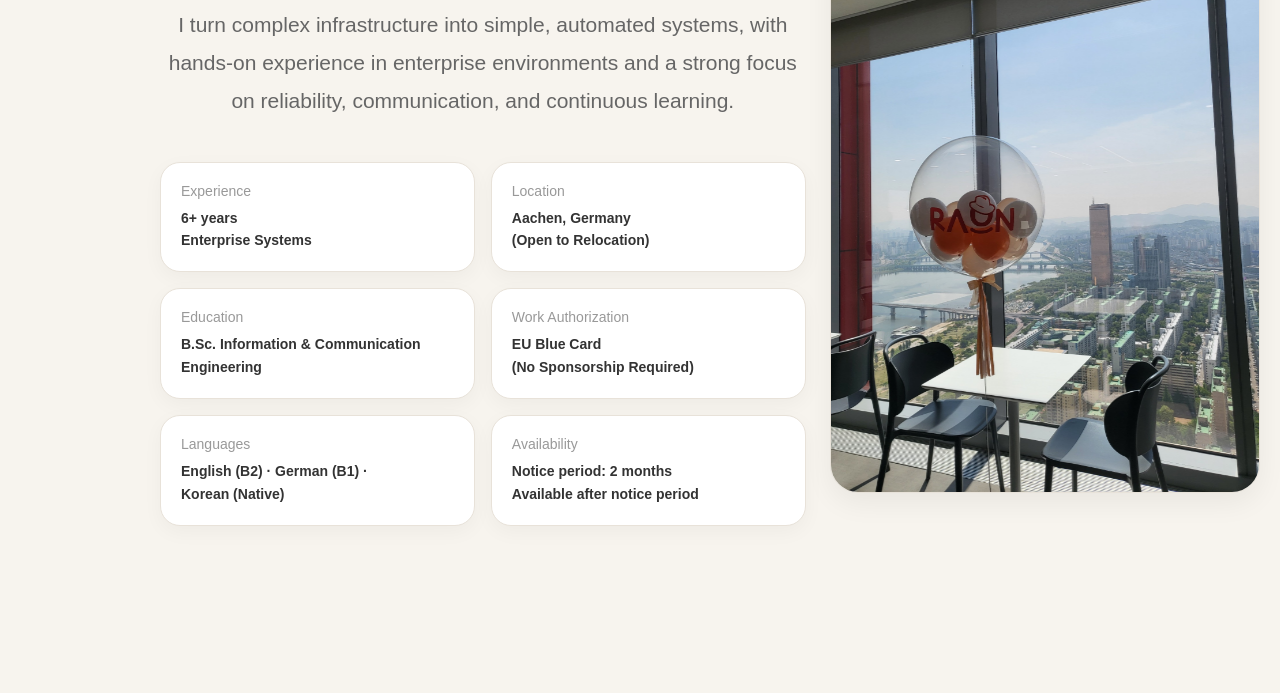
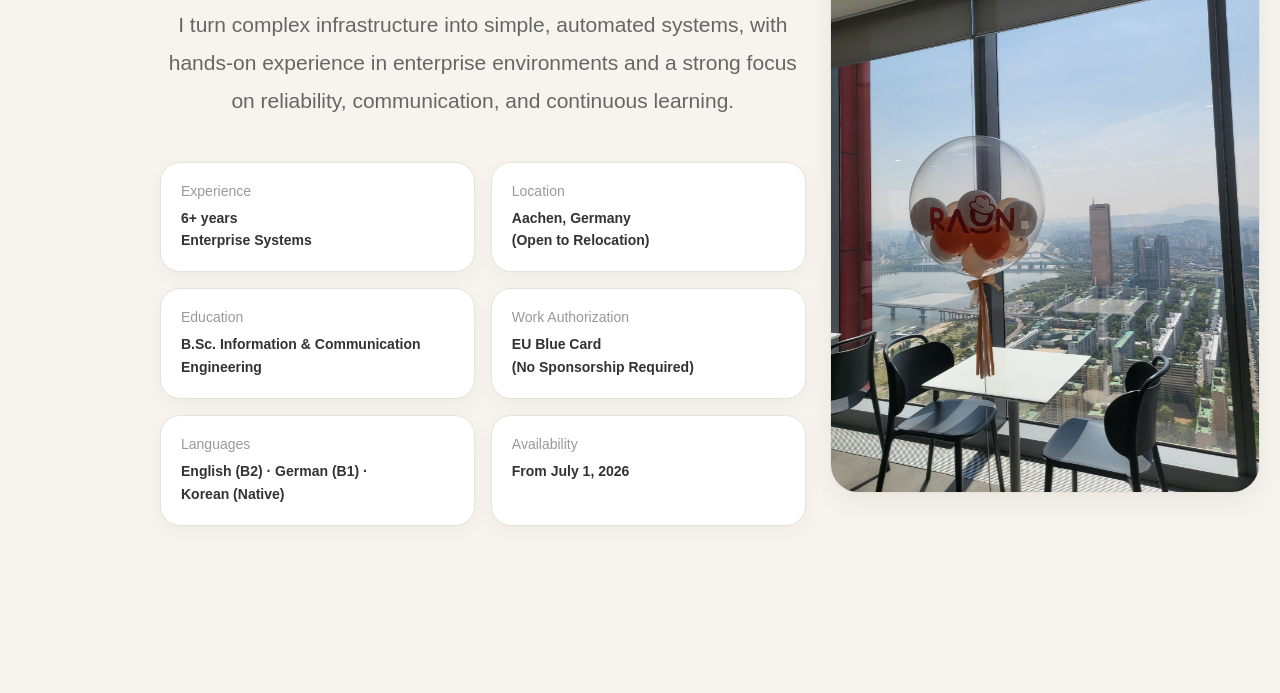
Before and after one commit to xotmfrlox/cloud-native-devops-gcp, a website: page app/index.html in a window 1280 px wide. Shown: the part 379-1072 px from the top of the page. Drawn offline with Linux system fonts and the light colour scheme.

Commit message:
edited Availability

```diff
--- a/app/index.html
+++ b/app/index.html
@@ -944,8 +944,7 @@ svg, #overlay {
 
   <div class="info-card">
     <div class="label">Availability</div>
-    <div class="value">Notice period: 2 months<br/>
-      Available after notice period
+    <div class="value">From July 1, 2026 <br/>
     </div>
   </div>
 </div>
```
